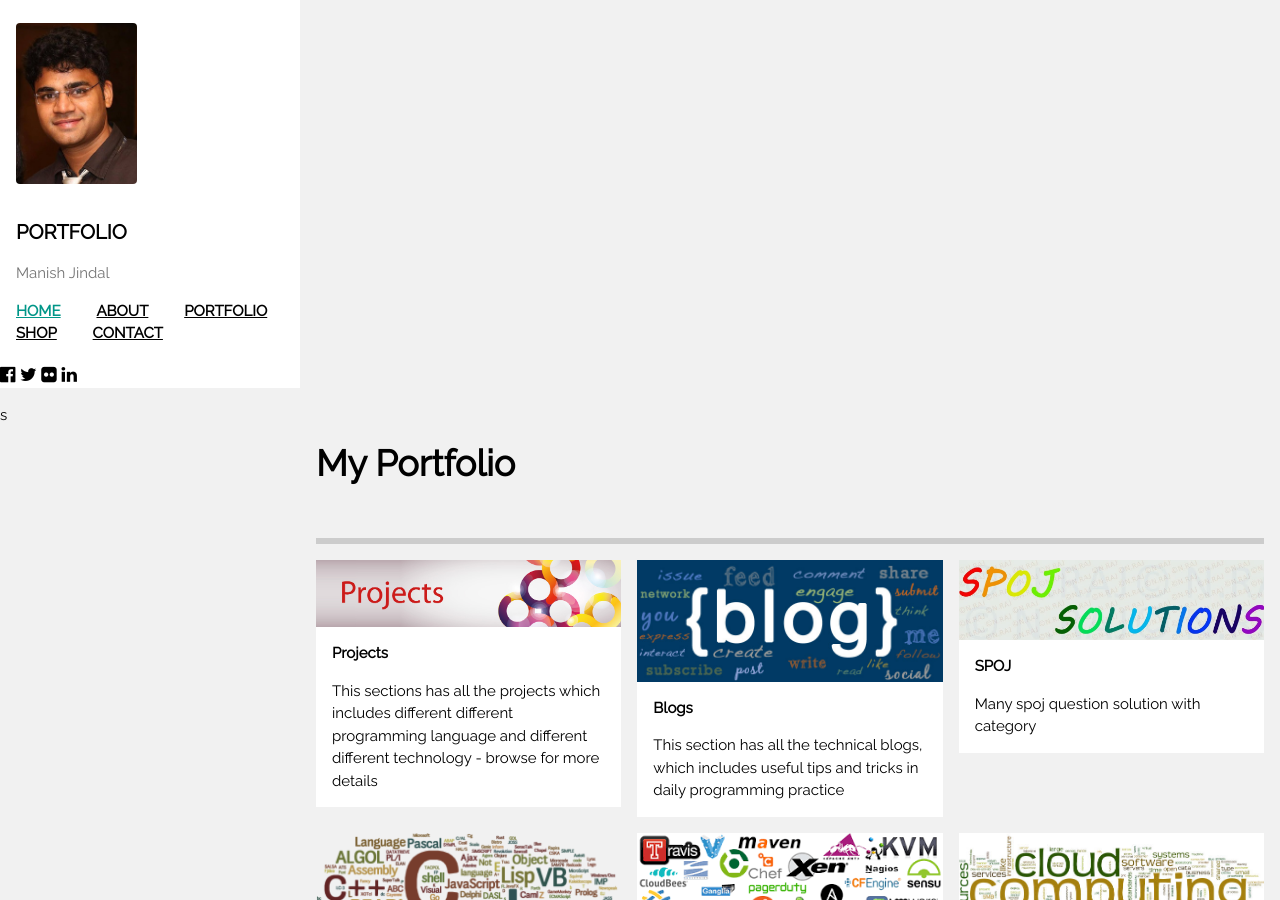
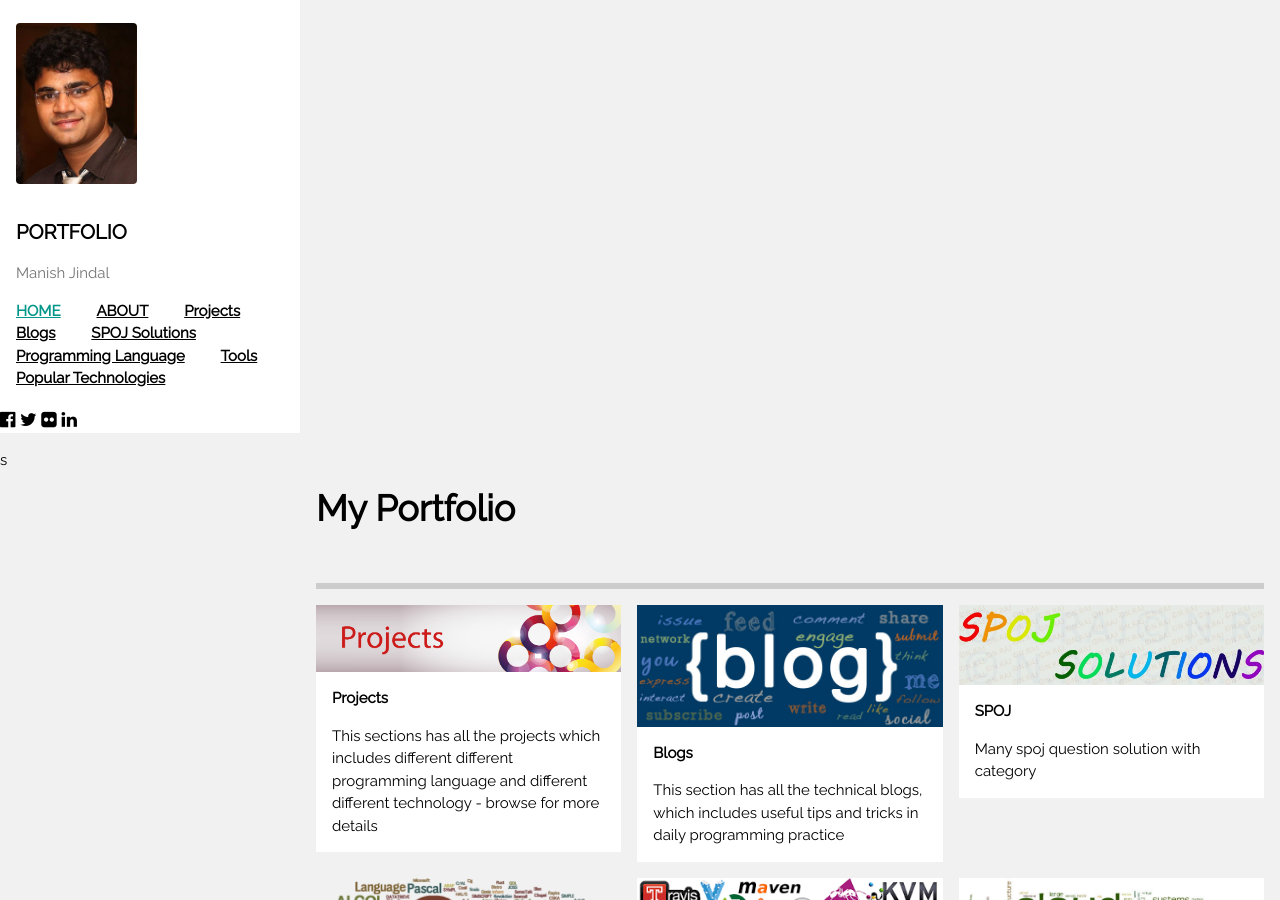
Before and after one commit to manishjindal/manishjindal.github.io, a Jekyll site: the page built from index.html, in a window 1280 px wide and 900 px high. Built offline with Jekyll 4.4.1, drawn with Linux system fonts in a browser that asks for light colours; nearby versions of some CDN libraries.

Commit message:
modified side panel

```diff
--- a/_layouts/w3school.html
+++ b/_layouts/w3school.html
@@ -25,9 +25,12 @@
   </div>
   <a href="#" class="w3-padding w3-text-teal">HOME</a>
   <a href="#" class="w3-padding">ABOUT</a>
-  <a href="#" class="w3-padding">PORTFOLIO</a>
-  <a href="#" class="w3-padding">SHOP</a>
-  <a href="#" class="w3-padding">CONTACT</a>
+  <a href="#" class="w3-padding">Projects</a>
+  <a href="#" class="w3-padding">Blogs</a>
+  <a href="#" class="w3-padding">SPOJ Solutions</a>
+  <a href="#" class="w3-padding">Programming Language</a>
+  <a href="#" class="w3-padding">Tools</a>
+  <a href="#" class="w3-padding">Popular Technologies</a>
 
   <div class="w3-section w3-padding-top w3-large">
     <a href="https://www.facebook.com/jindalkumarmanish" class="w3-hover-white w3-hover-text-indigo w3-show-inline-block"><i class="fa fa-facebook-official"></i></a>
```
